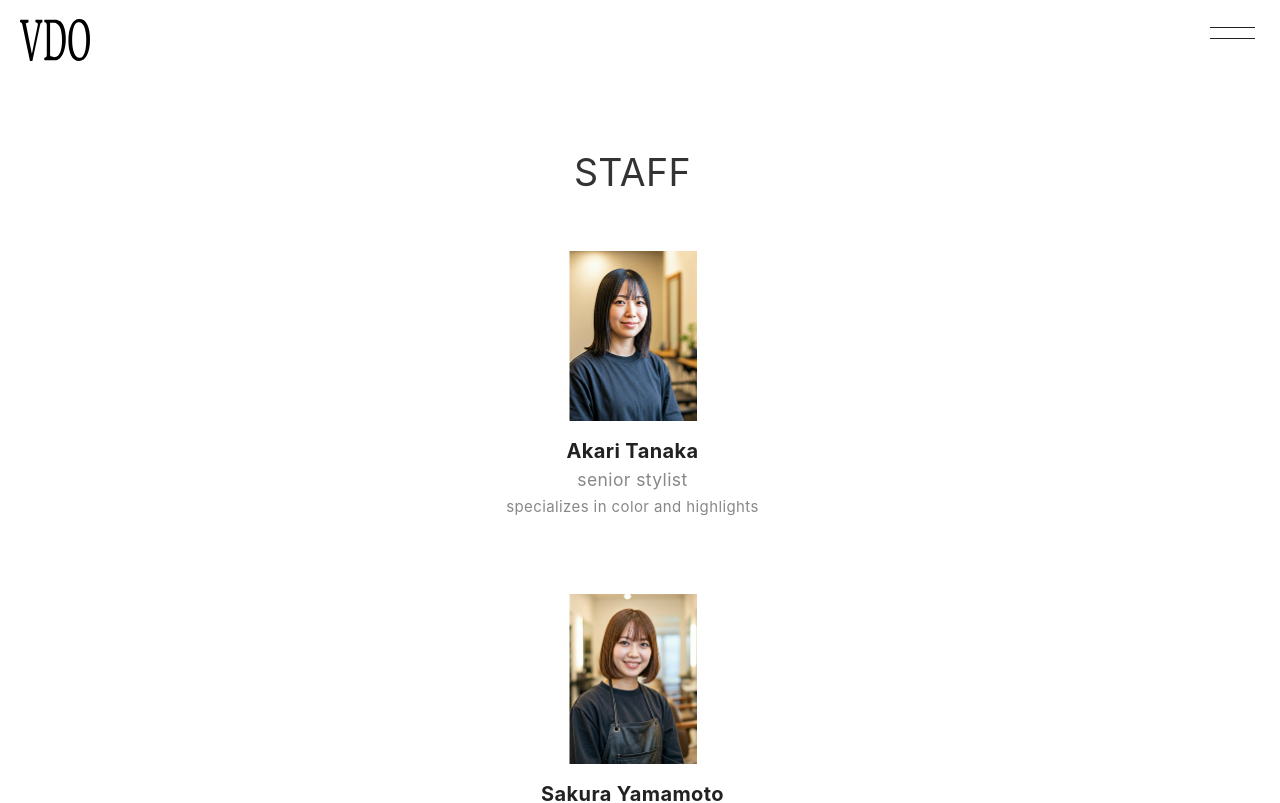
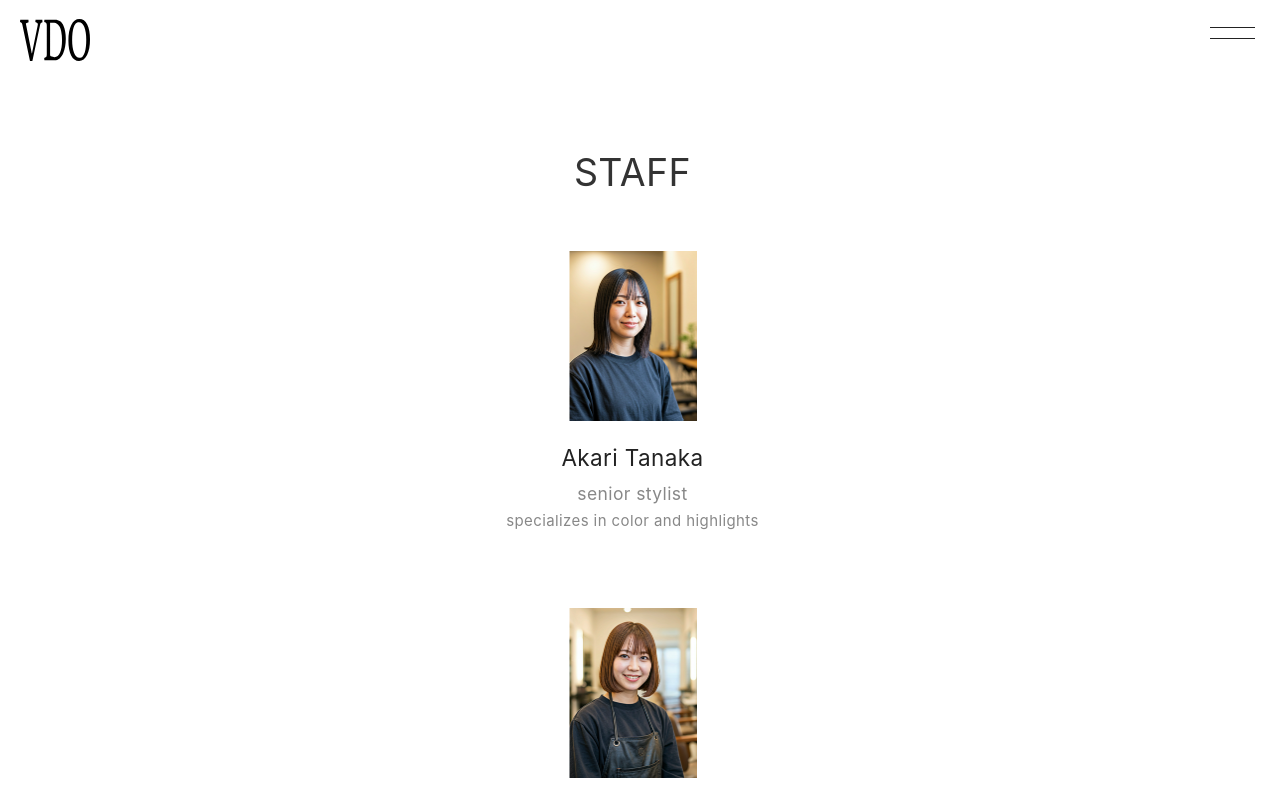
Before and after one commit to koma104/hairsalon-vdo, a Next.js app: page /staff in a window 1280 px wide. Shown: the top 803 px of the page. Built offline with nearby package versions, Linux system fonts and the light colour scheme; a web font is replaced by a local one.

Commit message:
fix: ニュース詳細ページのリスト表示を調整

```diff
--- a/src/app/staff/staff.module.css
+++ b/src/app/staff/staff.module.css
@@ -45,20 +45,22 @@
   display: grid;
   grid-auto-flow: row;
   gap: var(--spacing-xs);
-  line-height: 1;
 }
 
 .staff-name {
-  font-size: var(--font-base);
+  font-size: var(--font-lg);
+  font-weight: var(--font-weight-regular);
   text-transform: capitalize;
 }
 
 .staff-title {
   font-size: var(--font-sm);
   color: var(--color-gray-30);
+  line-height: 1;
 }
 
 .staff-specialty {
   font-size: var(--font-xs);
   color: var(--color-gray-30);
+  line-height: 1;
 }
```
